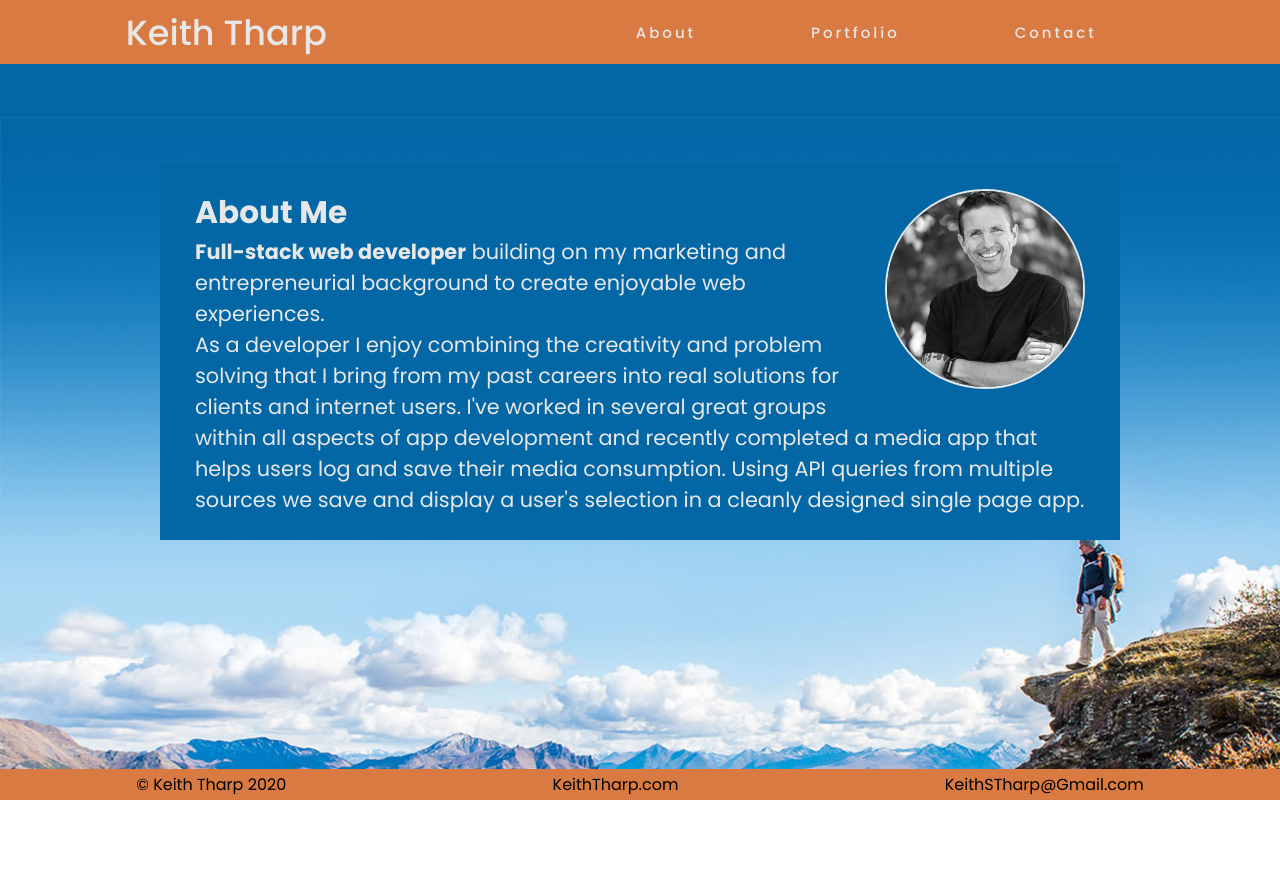
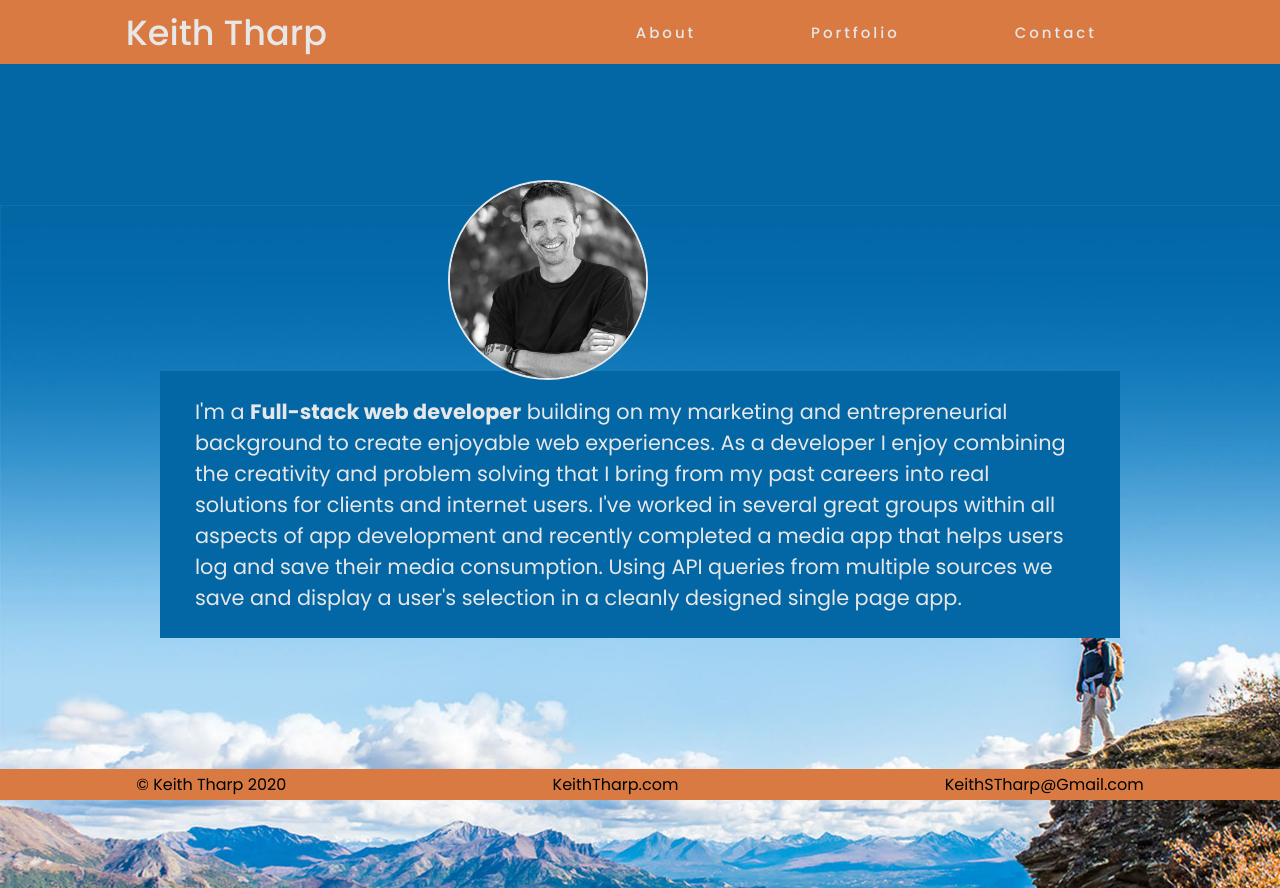
Before and after one commit to keiththarp/Portfolio-Reaction, a React (Create React App) app: page /Portfolio-Reaction/about in a window 1280 px wide. Before the commit the page ends 800 px from the top, so only its background shows below. Built offline with nearby package versions, Linux system fonts and the light colour scheme.

Commit message:
about formatting finished

```diff
--- a/src/App.css
+++ b/src/App.css
@@ -78,6 +78,8 @@ div.view-header {
   font-size: 3em;
 }
 div.view-container {
+  display: flex;
+  flex-wrap: wrap;
   width: 75%;
   margin: auto;
   color: #e7e7e7;
@@ -139,10 +141,9 @@ img.about-photo {
   width: 200px;
   border: solid 2px #e7e7e7;
   border-radius: 100px;
-  float: right;
-  margin: 0px 0px 10px 10px;
-
-  left: 50%;
+  position: relative;
+  left: 35%;
+  top: 2vh;
 }
 
 /* Contact styles */
@@ -236,6 +237,11 @@ section.footer-section {
   }
 }
 
+/*
+!!!!!!!!!!!!!!!
+!!! MOBILE !!!!
+!!!!!!!!!!!!!!!
+*/
 @media only screen and (max-width: 640px) {
   body {
     overflow-x: hidden;
--- a/src/views/About.tsx
+++ b/src/views/About.tsx
@@ -3,12 +3,10 @@ import React from "react";
 export default function About() {
   return (
     <section className="view-section">
+      <img className="about-photo" alt="Keith Tharp" src="./images/keith-tharp.jpg" />
       <div className="view-container">
-        <img className="about-photo" alt="Keith Tharp" src="./images/keith-tharp.jpg" />
-        <h2>About Me</h2>
-        <p><b>Full-stack web developer</b> building on my marketing and entrepreneurial background to
-        create enjoyable web experiences.</p>
-        <p>As a developer I enjoy combining the creativity and problem solving that I bring from my past careers into
+        <p>I'm a <b>Full-stack web developer</b> building on my marketing and entrepreneurial background to
+        create enjoyable web experiences. As a developer I enjoy combining the creativity and problem solving that I bring from my past careers into
         real solutions for clients and internet users.
         I've worked in several great groups within all aspects of app development and recently completed a media app
         that helps users log and save their media consumption.
```
